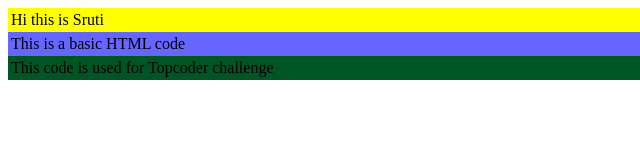
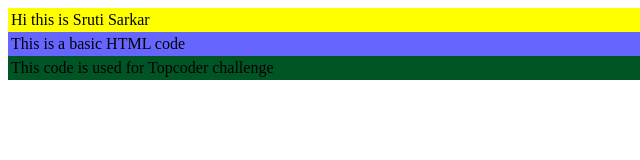
Before and after one commit to srutisarkar/HelloWorldJS, a website: page views/index.html in a window 1280 px wide. Shown: the full height of the page, 0-640 px from the left. Drawn offline with Linux system fonts and the light colour scheme.

Commit message:
Modified Index.html

```diff
--- a/views/index.html
+++ b/views/index.html
@@ -10,7 +10,7 @@
       <table bgcolor = "yellow" width = "100%">
          <tr>
             <td>
-               Hi this is Sruti
+               Hi this is Sruti Sarkar
             </td>
          </tr>
       </table>
```
